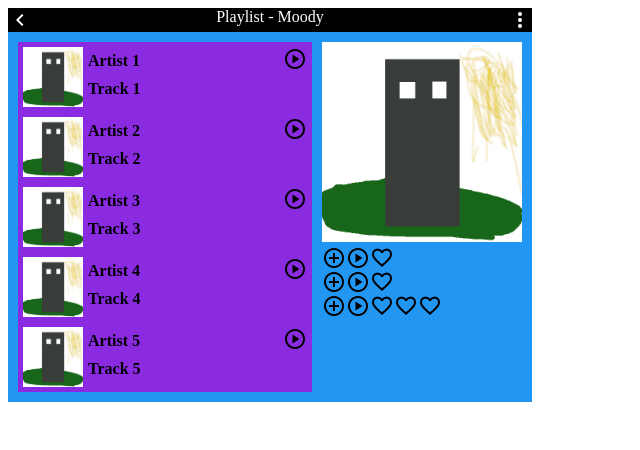
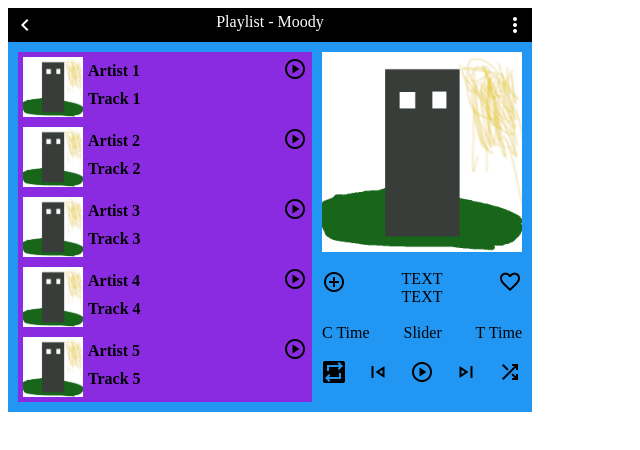
Before and after one commit to KerrikTheCleric/react-media-player, a React (Vite) app: page / in a window 1280 px wide. Shown: the top 450 px of the page, without its empty margins (0-640 px from the left). Built offline with nearby package versions, Linux system fonts and the light colour scheme.

Commit message:
Player formatting

```diff
--- a/src/components/GridContainer.css
+++ b/src/components/GridContainer.css
@@ -14,29 +14,52 @@
     font-size: 30px;
   }
 
-.item1 { grid-area: menu; }
-.item2 { grid-area: player; }
+
 
 .trackList{
   padding-left: 0;
   margin: 0;
   min-width: 200px;
-}
 
-.playerTopList{
-  display: flex;
 }
 
 .playingDisplay{
   padding-left: 0;
   margin: 0;
+  display: grid;
 }
+
+.playerList{
+  display: flex;
+  justify-content: space-between
+}
+
+.playerList.playerList-top{
+
+}
+
+.playerList-top-verticalTextList{
+  padding-left: 0;
+  display: grid;
+  align-content: baseline;
+}
+
+.playerList.playerList-middle{
+
+}
+
+.playerList.playerList-bottom{
+
+}
+
+
 
 .trackListItem {
   list-style-type: none;
   padding: 5px;
   margin: 0;
   display: flex;
+  /* border-bottom:thin solid black; */
 }
 
 
--- a/src/components/GridContainer.tsx
+++ b/src/components/GridContainer.tsx
@@ -32,26 +32,27 @@ export function GridContainer({ data }: ITrackMenuItemList): ReactElement {
             <ul className="trackList">{listItems}</ul>
             <ul className="playingDisplay">
                 <img className="player-image" src={testImage} alt="Playing" />
-                <li className="playerTopList">
+                <li className="playerList playerList-top">
                     <span className="material-symbols-outlined"> add_circle </span>
-                    <span className="material-symbols-outlined"> play_circle </span>
+                    <ul className="playerList-top-verticalTextList">
+                        <span> TEXT </span>
+                        <span> TEXT </span>
+                    </ul>
                     <span className="material-symbols-outlined">favorite</span>
                 </li>
-                <li className="playerTopList">
-                    <span className="material-symbols-outlined"> add_circle </span>
-                    <span className="material-symbols-outlined"> play_circle </span>
-                    <span className="material-symbols-outlined">favorite</span>
+                <li className="playerList playerList-middle">
+                    <span>C Time</span>
+                    <span>Slider</span>
+                    <span>T Time</span>
                 </li>
-                <li className="playerTopList">
-                    <span className="material-symbols-outlined"> add_circle </span>
-                    <span className="material-symbols-outlined"> play_circle </span>
-                    <span className="material-symbols-outlined">favorite</span>
-                    <span className="material-symbols-outlined">favorite</span>
-                    <span className="material-symbols-outlined">favorite</span>
+                <li className="playerList playerList-bottom">
+                    <span className="material-symbols-outlined"> repeat_on </span>
+                    <span className="material-symbols-outlined"> skip_previous </span>
+                    <span className="material-symbols-outlined">play_circle</span>
+                    <span className="material-symbols-outlined">skip_next</span>
+                    <span className="material-symbols-outlined">shuffle</span>
                 </li>
             </ul>
-
-            {/* <div className="item2">{data[0].name}</div> */}
         </div>
     );
 }
--- a/src/components/Navbar.css
+++ b/src/components/Navbar.css
@@ -1,7 +1,7 @@
 .navbar{
     background-color: black;
     color: white;
-    padding: px;
+    padding: 5px;
     display: flex;
     justify-content: space-between
 }
```
